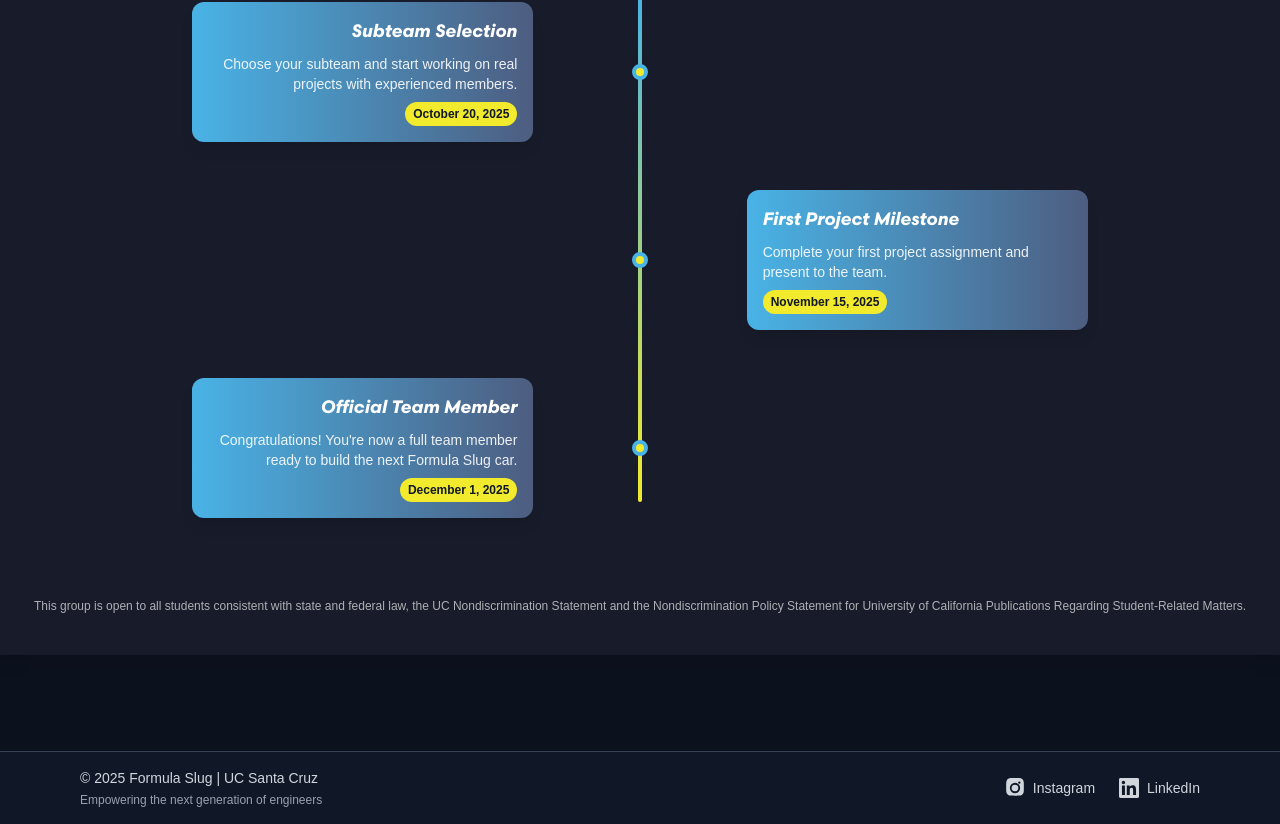
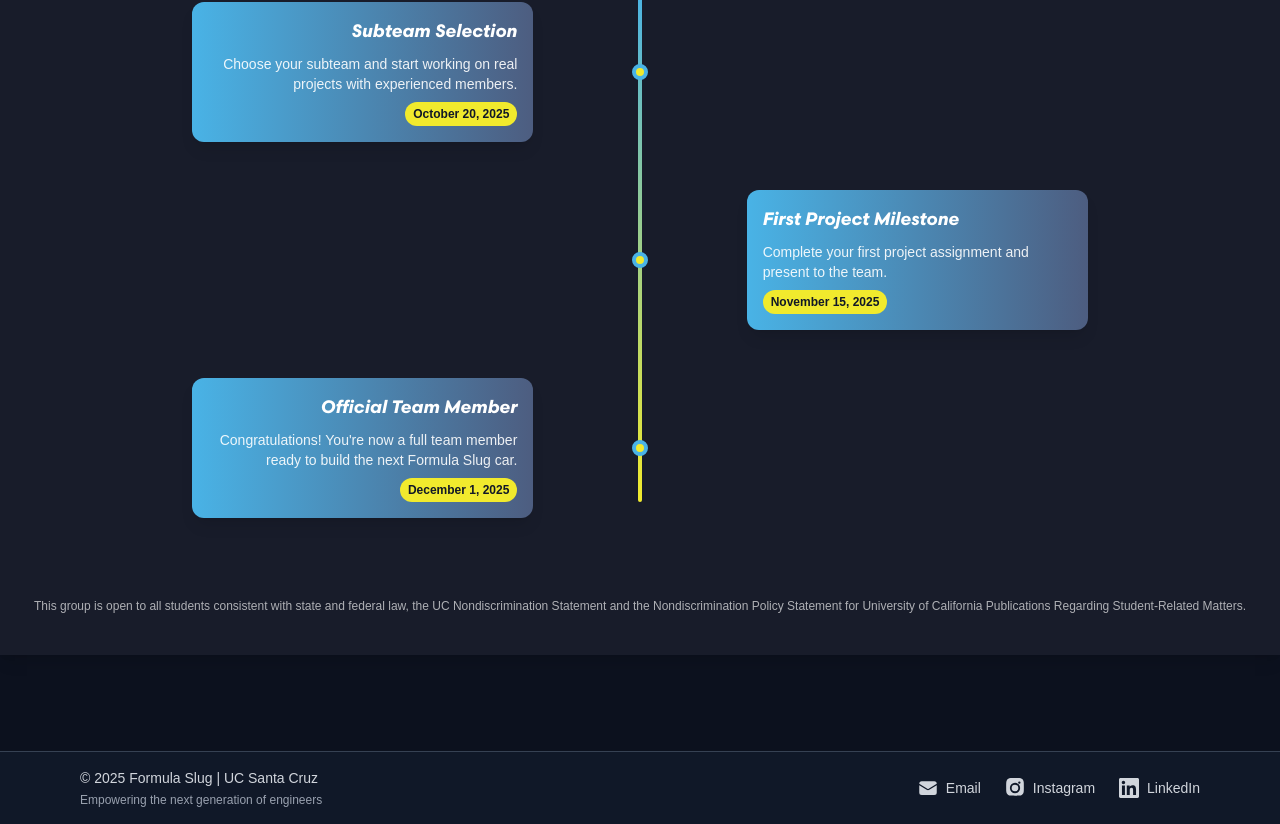
Before and after one commit to formulaslug/FSWebsite, a Next.js app: page / in a window 1280 px wide. Shown: the part 4307-5131 px from the top of the page. Built offline with nearby package versions, Linux system fonts and the light colour scheme.

Commit message:
added email to footer

```diff
--- a/src/components/Footer.tsx
+++ b/src/components/Footer.tsx
@@ -14,6 +14,17 @@ const Footer: React.FC = () => {
         </div>
 
         <div className="flex items-center space-x-6">
+          <a
+            href="mailto:formulaslug@gmail.com"
+            className="text-gray-300 hover:text-yellow-300 transition-colors duration-200 flex items-center space-x-2"
+          >
+            <svg className="w-5 h-5" fill="currentColor" viewBox="0 0 24 24" aria-hidden="true">
+              <path d="M1.5 8.67v8.58a3 3 0 003 3h15a3 3 0 003-3V8.67l-8.928 5.493a3 3 0 01-3.144 0L1.5 8.67z" />
+              <path d="M22.5 6.908V6.75a3 3 0 00-3-3h-15a3 3 0 00-3 3v.158l9.714 5.978a1.5 1.5 0 001.572 0L22.5 6.908z" />
+            </svg>
+            <span className="text-sm">Email</span>
+          </a>
+
           <a
             href="https://www.instagram.com/formula_slug"
             target="_blank"
```
